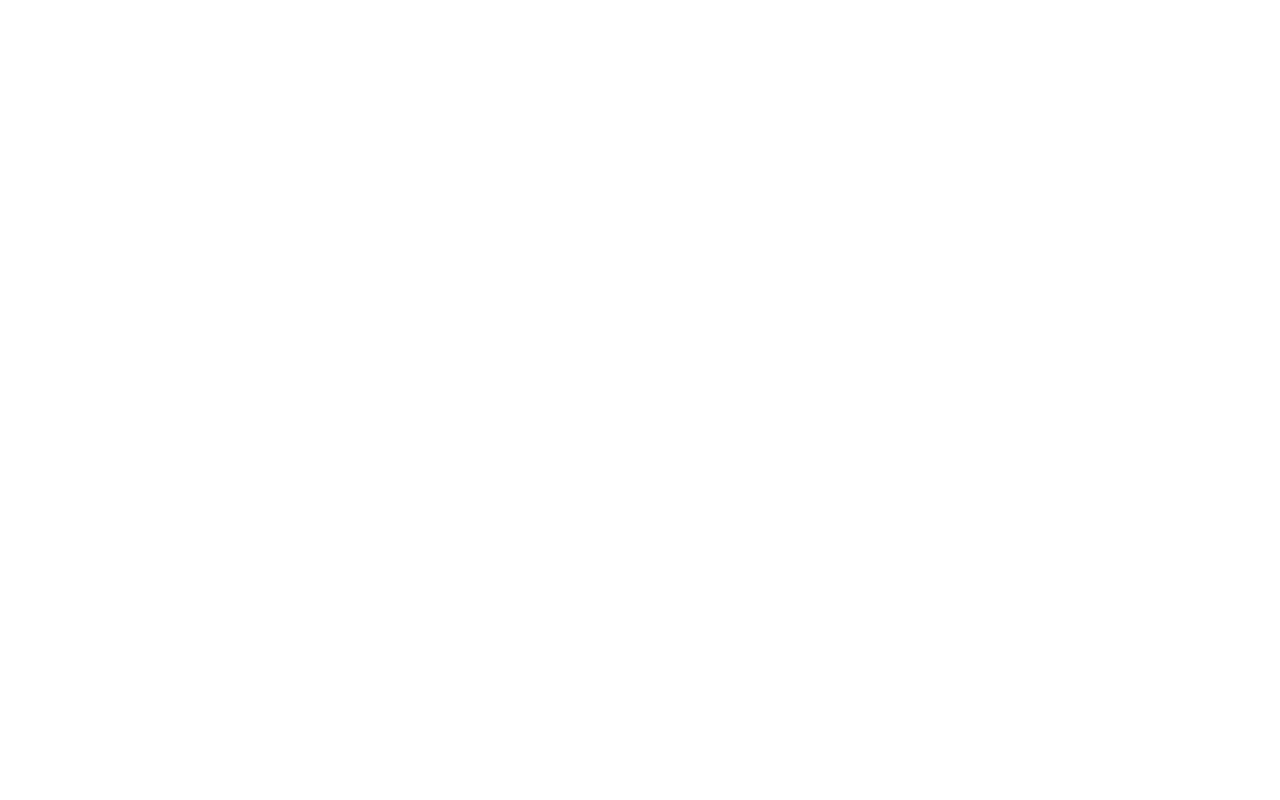
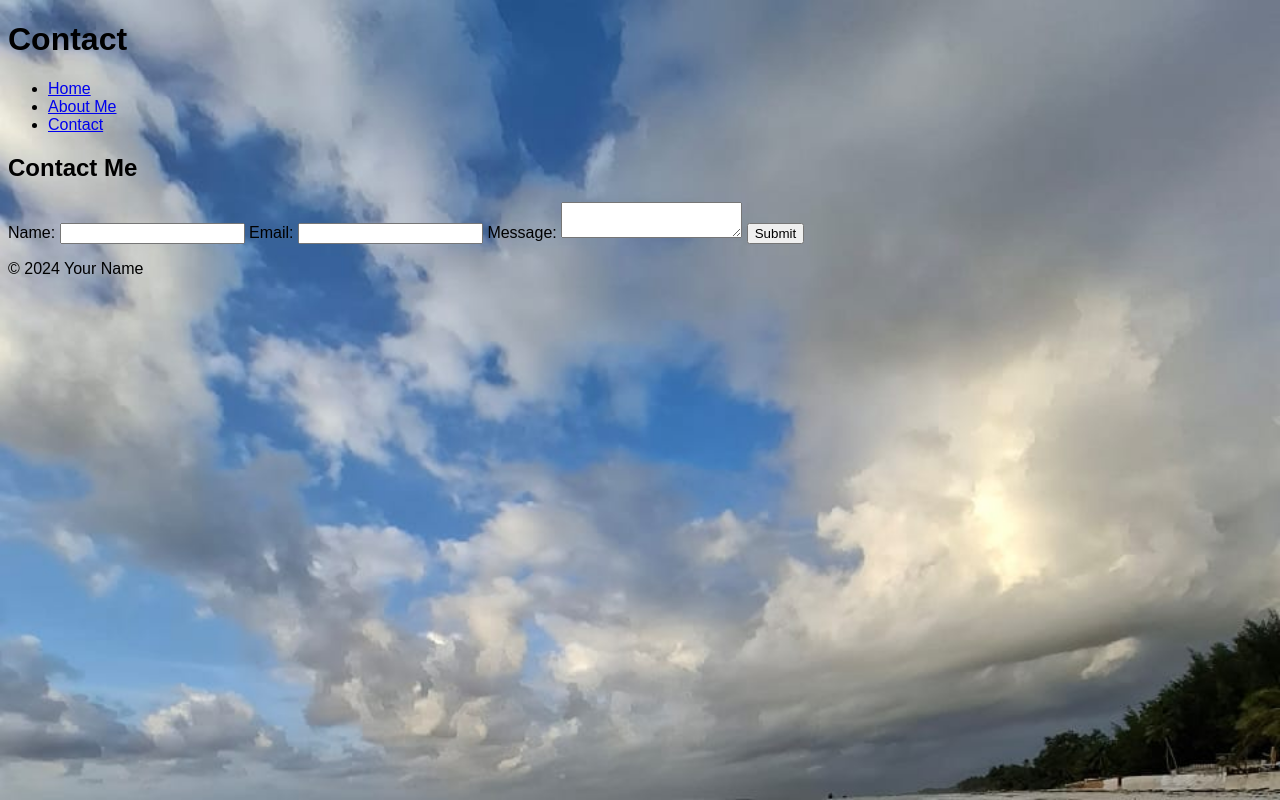
Before and after one commit to Gladys-Angela/personal-website, a plain HTML site: page contact.html in a window 1280 px wide. Drawn offline with Linux system fonts and the light colour scheme.

Commit message:
background

```diff
--- a/about.html
+++ b/about.html
@@ -0,0 +1,36 @@
+<!DOCTYPE html>
+<html lang="en">
+<head>
+    <meta charset="UTF-8">
+    <meta name="viewport" content="width=device-width, initial-scale=1.0">
+    <title>About Me</title>
+    <link rel="stylesheet" href="style.css">
+</head>
+<body>
+    <header>
+        <h1>About Me</h1>
+        <nav>
+            <ul>
+                <li><a href="index.html">Home</a></li>
+                <li><a href="about.html">About Me</a></li>
+                <li><a href="contact.html">Contact</a></li>
+            </ul>
+        </nav>
+    </header>
+    <main>
+        <section>
+            <h2>Biography</h2>
+            <p>[Your biography goes here.]</p>
+            <h3>Hobbies and Interests</h3>
+            <ul>
+                <li>Hobby 1</li>
+                <li>Hobby 2</li>
+                <li>Hobby 3</li>
+            </ul>
+        </section>
+    </main>
+    <footer>
+        <p>&copy; 2024 Your Name</p>
+    </footer>
+</body>
+</html>
--- a/contact.html
+++ b/contact.html
@@ -0,0 +1,38 @@
+<!DOCTYPE html>
+<html lang="en">
+<head>
+    <meta charset="UTF-8">
+    <meta name="viewport" content="width=device-width, initial-scale=1.0">
+    <title>Contact</title>
+    <link rel="stylesheet" href="style.css">
+</head>
+<body>
+    <header>
+        <h1>Contact</h1>
+        <nav>
+            <ul>
+                <li><a href="index.html">Home</a></li>
+                <li><a href="about.html">About Me</a></li>
+                <li><a href="contact.html">Contact</a></li>
+            </ul>
+        </nav>
+    </header>
+    <main>
+        <section>
+            <h2>Contact Me</h2>
+            <form action="#" method="post">
+                <label for="name">Name:</label>
+                <input type="text" id="name" name="name" required>
+                <label for="email">Email:</label>
+                <input type="email" id="email" name="email" required>
+                <label for="message">Message:</label>
+                <textarea id="message" name="message" required></textarea>
+                <button type="submit">Submit</button>
+            </form>
+        </section>
+    </main>
+    <footer>
+        <p>&copy; 2024 Your Name</p>
+    </footer>
+</body>
+</html>
--- /dev/null
+++ b/style.css
@@ -0,0 +1,80 @@
+body {
+    font-family: Arial, sans-serif;
+    background-image: url("/images/background\ image.jpg");
+    background-repeat: no-repeat;
+    background-size: cover;
+}
+
+ /*header {
+    background-color: #333;
+    color: #fff;
+    padding: 10px 0;
+    text-align: center;
+}
+
+header h1 {
+    margin: 0;
+}
+
+nav ul {
+    list-style-type: none;
+    padding: 0;
+}
+
+nav ul li {
+    display: inline;
+    margin-right: 10px;
+}
+
+nav ul li a {
+    color: #fff;
+    text-decoration: none;
+}
+
+ main {
+    padding: 20px;
+}
+
+main h2 {
+    color: #333;
+}
+
+footer {
+    background-color: #333;
+    color: #fff;
+    text-align: center;
+    padding: 10px 0;
+    position: fixed;
+    width: 100%;
+    bottom: 0;
+}
+
+form {
+    display: flex;
+    flex-direction: column;
+}
+
+form label {
+    margin-bottom: 5px;
+}
+
+form input,
+form textarea {
+    margin-bottom: 10px;
+    padding: 10px;
+    border: 1px solid #ccc;
+    border-radius: 4px;
+}
+
+form button {
+    padding: 10px;
+    background-color: #333;
+    color: #fff;
+    border: none;
+    border-radius: 4px;
+    cursor: pointer;
+}
+
+form button:hover {
+    background-color: #555;
+}*/
```
Also changed, not shown: index.html (+13 -11 lines), image/Gladys Angela Kamau.jpg (deleted), images/background image.jpg (added).
